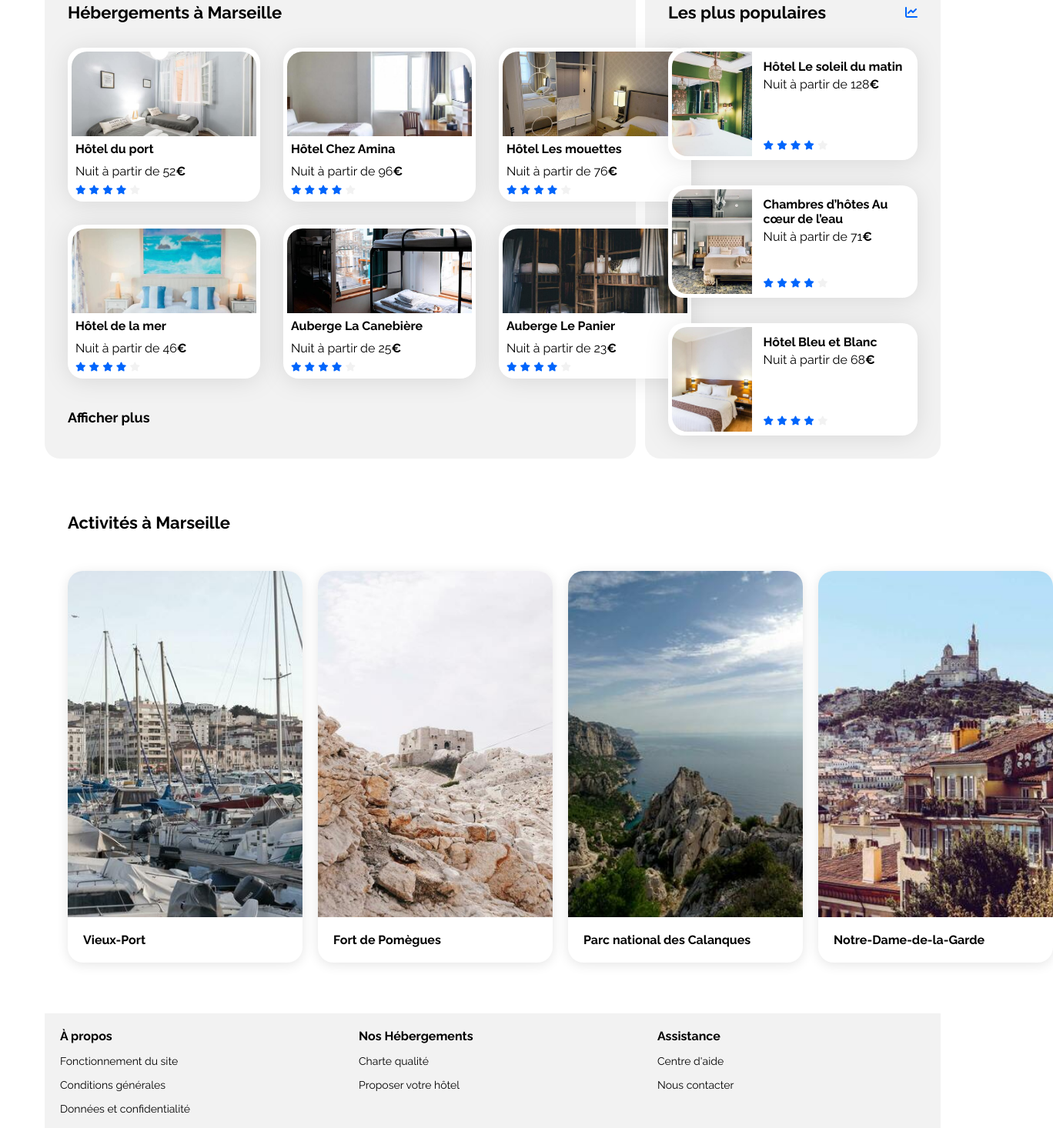
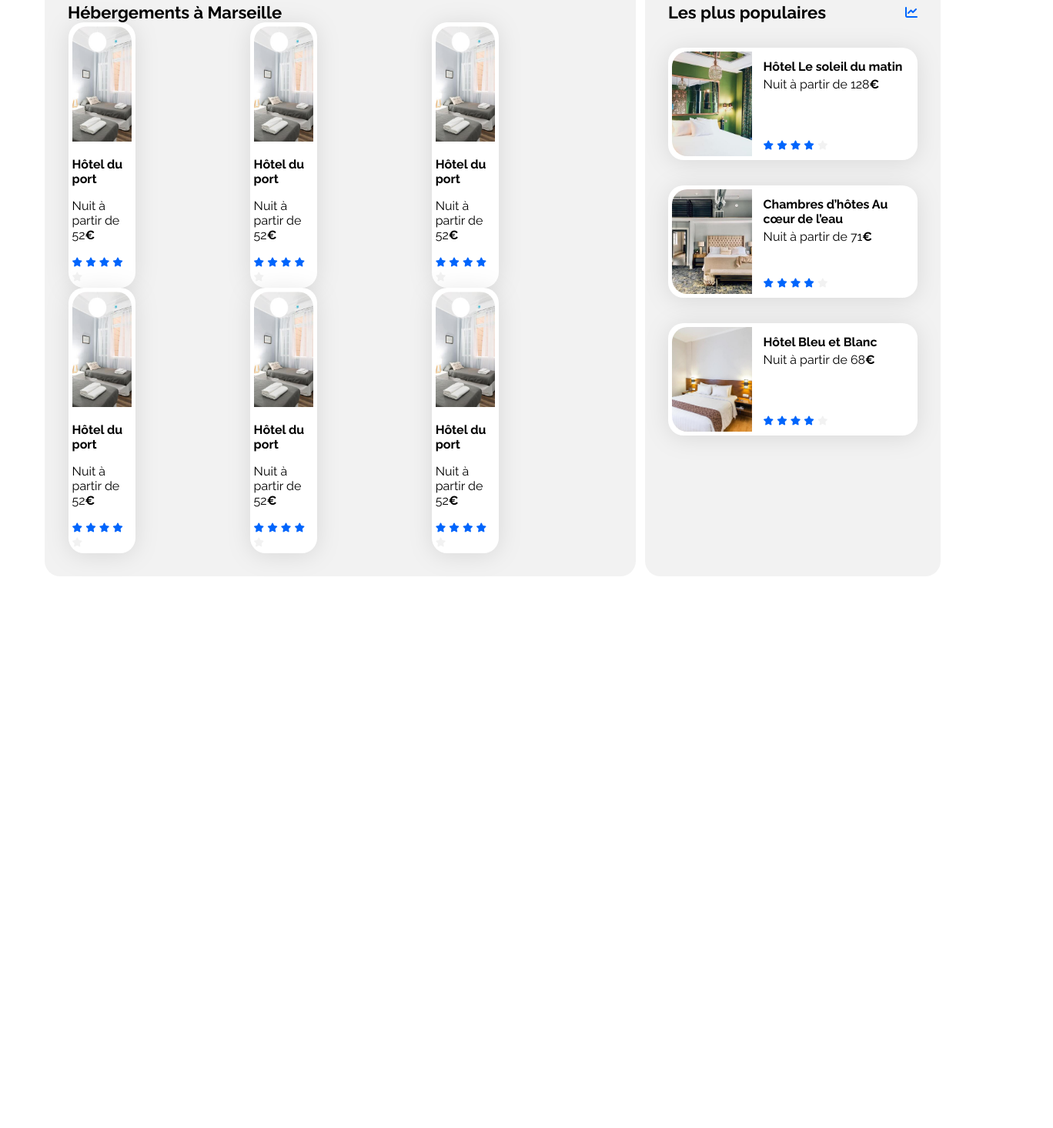
Before and after one commit to TanguyJu/Booki, a plain HTML site: page index.html in a window 1280 px wide. Shown: the part 433-1899 px from the top of the page at 77% size, 1368 px wide, since content can reach past the window. After the commit the page ends 1190 px from the top, so only its background shows below. Drawn offline with Linux system fonts and the light colour scheme.

Commit message:
implementation flexbox

```diff
--- a/css/style.css
+++ b/css/style.css
@@ -16,8 +16,7 @@
 body {
     display: flex;
     justify-content: center;
-    margin-top: 0;
-    margin-bottom: 0;
+    margin-top: 0px;
 }
 
 .main-container {
@@ -49,16 +48,6 @@ a {
     border-radius: 20px;
     padding: 5px;
     filter: drop-shadow(0px 3px 15px rgba(0, 0, 0, 0.1));
-}
-
-.a-card {
-    border-radius: 20px;
-    background-color: white;
-    box-shadow: 0 3px 15px rgba(0, 0, 0, 0.1);
-}
-
-.a-card img {
-    object-fit: cover;
 }
 
 .h-card img {
@@ -229,48 +218,23 @@ header a:hover {
     width: 66%;
 }
 
-#hebergements h2 {
-    padding-bottom: 33px;
+.hebergements-cards {
+    display: flex;
+    flex-wrap: wrap;
+    justify-content: space-around;
+    /*gap: 40px;*/
 }
 
-.hebergements-cards img {
+.h-card img {
+    height: 150px;
     width: 100%;
-    height: 110px;
     border-top-left-radius: 20px;
     border-top-right-radius: 20px;
 }
 
 .h-card {
-    height: 190px;
+    width: 33%;
 }
-
-.hebergements-cards {
-    display: grid;
-    grid-template-columns: 250px 250px 250px;
-    gap: 30px;
-    padding-bottom: 40px;
-}
-
-.h-card .card-title {
-    padding: 3px 0 0 5px;
-    margin: 0;
-}
-
-.h-card .card-subtitle {
-    padding: 10px 0 0 5px;
-    margin: 0;
-}
-
-.h-card .card-rating {
-    margin-top: 5px;
-    margin-left: 5px;
-}
-
-.more {
-    font-weight: bold;
-    font-size: 18px;
-}
-
 /****** Populaires ***********/
 .populaires {
     width: 33%;
@@ -316,74 +280,7 @@ header a:hover {
     margin-bottom: 5px;
 }
 
-/****** Activities ***********/
 
-#activities {
-    margin-top: 70px;
-}
-
-#activities .section-title {
-    margin-left: 30px;
-    margin-bottom: 50px;
-}
-
-.activities-cards {
-    display: flex;
-    gap: 20px;
-    padding-left: 30px;
-    padding-right: 30px;
-}
-
-.activities-cards .a-card {
-    width: 305px;
-}
-
-.a-card img {
-    height: 450px;
-    width: 100%;
-    border-top-left-radius: 20px;
-    border-top-right-radius: 20px;
-}
-
-.a-card .card-title {
-    margin-left: 20px;
-    padding-bottom: 20px;
-}
-
-
-/****** Footer ***********/
-
-footer {
-    background-color: var(--main-bg-color);
-    display: flex;
-    margin-top: 50px;
-}
-
-.footer-title {
-    margin: 0;
-    padding: 0;
-    font-size: 16px;
-}
-
-.footer-list {
-    display: flex;
-    flex-direction: column;
-    align-items: flex-start;
-    width: 33%;
-    margin: 20px 0 20px 20px;
-}
-
-.footer-list li {
-    list-style-type: none;
-    margin: 0;
-    padding: 0;
-}
-
-.footer-list ul {
-    font-size: 14px;
-    padding: 0;
-    margin: 15px 0 0 0;
-}
 
 
 /* Le code ci-dessous correspond à la version responsive uniquement */
--- a/index.html
+++ b/index.html
@@ -21,7 +21,7 @@
             <nav>
                 <li>
                     <ul><a href="#hebergements">Hébergements</a></ul>
-                    <ul><a href="#activities">Activités</a></ul>
+                    <ul><a href="#">Activités</a></ul>
                 </li>
             </nav>
 
@@ -59,6 +59,8 @@
 
             </div>
 
+
+
             <div class="hebergements-and-populaires">
                 <section id="hebergements">
                     <h2 class="section-title">Hébergements à Marseille</h2>
@@ -68,93 +70,81 @@
                                 <img src="./images/hebergements/fred-kleber.jpg" alt="Image de la chambre d'hôtel montrant un lit">
                                 <h3 class="card-title">Hôtel du port</h3>
                                 <p class="card-subtitle">Nuit à partir de 52<span class="euro">€</span></p>
-                                <div class="card-rating">
                                 <i class="fa-xs fa-solid fa-star" aria-hidden="true"></i>
                                 <i class="fa-xs fa-solid fa-star" aria-hidden="true"></i>
                                 <i class="fa-xs fa-solid fa-star" aria-hidden="true"></i>
                                 <i class="fa-xs fa-solid fa-star" aria-hidden="true"></i>
                                 <i class="fa-xs fa-solid fa-star neutral-star" aria-hidden="true"></i>
                                 <span class="sr-only">Note de 4 sur 5</span>
-                                </div>
                             </article>
                         </a>
                         <a href="#">
                             <article class="h-card">
-                                <img src="./images/hebergements/febrian-zakaria.jpg" alt="Image de la chambre d'hôtel montrant un lit">
-                                <h3 class="card-title">Hôtel Chez Amina</h3>
-                                <p class="card-subtitle">Nuit à partir de 96<span class="euro">€</span></p>
-                                <div class="card-rating">
+                                <img src="./images/hebergements/fred-kleber.jpg" alt="Image de la chambre d'hôtel montrant un lit">
+                                <h3 class="card-title">Hôtel du port</h3>
+                                <p class="card-subtitle">Nuit à partir de 52<span class="euro">€</span></p>
                                 <i class="fa-xs fa-solid fa-star" aria-hidden="true"></i>
                                 <i class="fa-xs fa-solid fa-star" aria-hidden="true"></i>
                                 <i class="fa-xs fa-solid fa-star" aria-hidden="true"></i>
                                 <i class="fa-xs fa-solid fa-star" aria-hidden="true"></i>
                                 <i class="fa-xs fa-solid fa-star neutral-star" aria-hidden="true"></i>
                                 <span class="sr-only">Note de 4 sur 5</span>
-                                </div>
                             </article>
                         </a>
                         <a href="#">
                             <article class="h-card">
-                                <img src="./images/hebergements/reisetopia.jpg" alt="Image de la chambre d'hôtel montrant un lit">
-                                <h3 class="card-title">Hôtel Les mouettes</h3>
-                                <p class="card-subtitle">Nuit à partir de 76<span class="euro">€</span></p>
-                                <div class="card-rating">
+                                <img src="./images/hebergements/fred-kleber.jpg" alt="Image de la chambre d'hôtel montrant un lit">
+                                <h3 class="card-title">Hôtel du port</h3>
+                                <p class="card-subtitle">Nuit à partir de 52<span class="euro">€</span></p>
                                 <i class="fa-xs fa-solid fa-star" aria-hidden="true"></i>
                                 <i class="fa-xs fa-solid fa-star" aria-hidden="true"></i>
                                 <i class="fa-xs fa-solid fa-star" aria-hidden="true"></i>
                                 <i class="fa-xs fa-solid fa-star" aria-hidden="true"></i>
                                 <i class="fa-xs fa-solid fa-star neutral-star" aria-hidden="true"></i>
                                 <span class="sr-only">Note de 4 sur 5</span>
-                                </div>
                             </article>
                         </a>
                         <a href="#">
                             <article class="h-card">
-                                <img src="./images/hebergements/annie-spratt.jpg" alt="Image de la chambre d'hôtel montrant un lit">
-                                <h3 class="card-title">Hôtel de la mer</h3>
-                                <p class="card-subtitle">Nuit à partir de 46<span class="euro">€</span></p>
-                                <div class="card-rating">
+                                <img src="./images/hebergements/fred-kleber.jpg" alt="Image de la chambre d'hôtel montrant un lit">
+                                <h3 class="card-title">Hôtel du port</h3>
+                                <p class="card-subtitle">Nuit à partir de 52<span class="euro">€</span></p>
                                 <i class="fa-xs fa-solid fa-star" aria-hidden="true"></i>
                                 <i class="fa-xs fa-solid fa-star" aria-hidden="true"></i>
                                 <i class="fa-xs fa-solid fa-star" aria-hidden="true"></i>
                                 <i class="fa-xs fa-solid fa-star" aria-hidden="true"></i>
                                 <i class="fa-xs fa-solid fa-star neutral-star" aria-hidden="true"></i>
                                 <span class="sr-only">Note de 4 sur 5</span>
-                                </div>
                             </article>
                         </a>
                         <a href="#">
                             <article class="h-card">
-                                <img src="./images/hebergements/marcus-loke.jpg" alt="Image de la chambre d'hôtel montrant un lit">
-                                <h3 class="card-title">Auberge La Canebière</h3>
-                                <p class="card-subtitle">Nuit à partir de 25<span class="euro">€</span></p>
-                                <div class="card-rating">
+                                <img src="./images/hebergements/fred-kleber.jpg" alt="Image de la chambre d'hôtel montrant un lit">
+                                <h3 class="card-title">Hôtel du port</h3>
+                                <p class="card-subtitle">Nuit à partir de 52<span class="euro">€</span></p>
                                 <i class="fa-xs fa-solid fa-star" aria-hidden="true"></i>
                                 <i class="fa-xs fa-solid fa-star" aria-hidden="true"></i>
                                 <i class="fa-xs fa-solid fa-star" aria-hidden="true"></i>
                                 <i class="fa-xs fa-solid fa-star" aria-hidden="true"></i>
                                 <i class="fa-xs fa-solid fa-star neutral-star" aria-hidden="true"></i>
                                 <span class="sr-only">Note de 4 sur 5</span>
-                                </div>
                             </article>
                         </a>
                         <a href="#">
                             <article class="h-card">
-                                <img src="./images/hebergements/nicate-lee.jpg" alt="Image de la chambre d'hôtel montrant un lit">
-                                <h3 class="card-title">Auberge Le Panier</h3>
-                                <p class="card-subtitle">Nuit à partir de 23<span class="euro">€</span></p>
-                                <div class="card-rating">
+                                <img src="./images/hebergements/fred-kleber.jpg" alt="Image de la chambre d'hôtel montrant un lit">
+                                <h3 class="card-title">Hôtel du port</h3>
+                                <p class="card-subtitle">Nuit à partir de 52<span class="euro">€</span></p>
                                 <i class="fa-xs fa-solid fa-star" aria-hidden="true"></i>
                                 <i class="fa-xs fa-solid fa-star" aria-hidden="true"></i>
                                 <i class="fa-xs fa-solid fa-star" aria-hidden="true"></i>
                                 <i class="fa-xs fa-solid fa-star" aria-hidden="true"></i>
                                 <i class="fa-xs fa-solid fa-star neutral-star" aria-hidden="true"></i>
                                 <span class="sr-only">Note de 4 sur 5</span>
-                                </div>
                             </article>
                         </a>
+
                     </div>
-                    <a href="#" class="more">Afficher plus</a>
                 </section>
 
                 <section class="populaires">
@@ -223,61 +213,8 @@
                     </div>
                 </section>
             </div>
-
-            <div id="activities">
-                <h2 class="section-title">Activités à Marseille</h2>
-                <div class="activities-cards">
-                    <a href="#">
-                        <article class="a-card">
-                            <img src="./images/activites/reno-laithienne.jpg" alt="Photo du Vieux-Port de Marseille">
-                            <h3 class="card-title">Vieux-Port</h3>
-                        </article>
-                    </a>
-                    <a href="#">
-                        <article class="a-card">
-                            <img src="./images/activites/paul-hermann.jpg" alt="Photo du Fort de Pomègues">
-                            <h3 class="card-title">Fort de Pomègues</h3>
-                        </article>
-                    </a>
-                    <a href="#">
-                        <article class="a-card">
-                            <img src="./images/activites/kilyan-sockalingum.jpg" alt="Photo des Calanques">
-                            <h3 class="card-title">Parc national des Calanques</h3>
-                        </article>
-                    </a>
-                    <a href="#">
-                        <article class="a-card">
-                            <img src="./images/activites/florian-wehde.jpg" alt="Photo de Notre-Dame-de-la-Garde">
-                            <h3 class="card-title">Notre-Dame-de-la-Garde</h3>
-                        </article>
-                    </a>
-                </div>
-            </div>
         </main>
-        <footer>
-            <div class="footer-list">
-                <h3 class="footer-title">À propos</h3>
-                <li>
-                    <ul><a href="#">Fonctionnement du site</a></ul>
-                    <ul><a href="#">Conditions générales</a></ul>
-                    <ul><a href="#">Données et confidentialité</a></ul>
-                </li>
-            </div>
-            <div class="footer-list">
-                <h3 class="footer-title">Nos Hébergements</h3>
-                <li>
-                    <ul><a href="#">Charte qualité</a></ul>
-                    <ul><a href="#">Proposer votre hôtel</a></ul>
-                </li>
-            </div>
-            <div class="footer-list">
-                <h3 class="footer-title">Assistance</h3>
-                <li>
-                    <ul><a href="#">Centre d'aide</a></ul>
-                    <ul><a href="#">Nous contacter</a></ul>
-                </li>
-            </div>
-        </footer>
+        <footer></footer>
     </div>
 </body>
 
```
Lines whose indentation alone changed are shown as unchanged.
